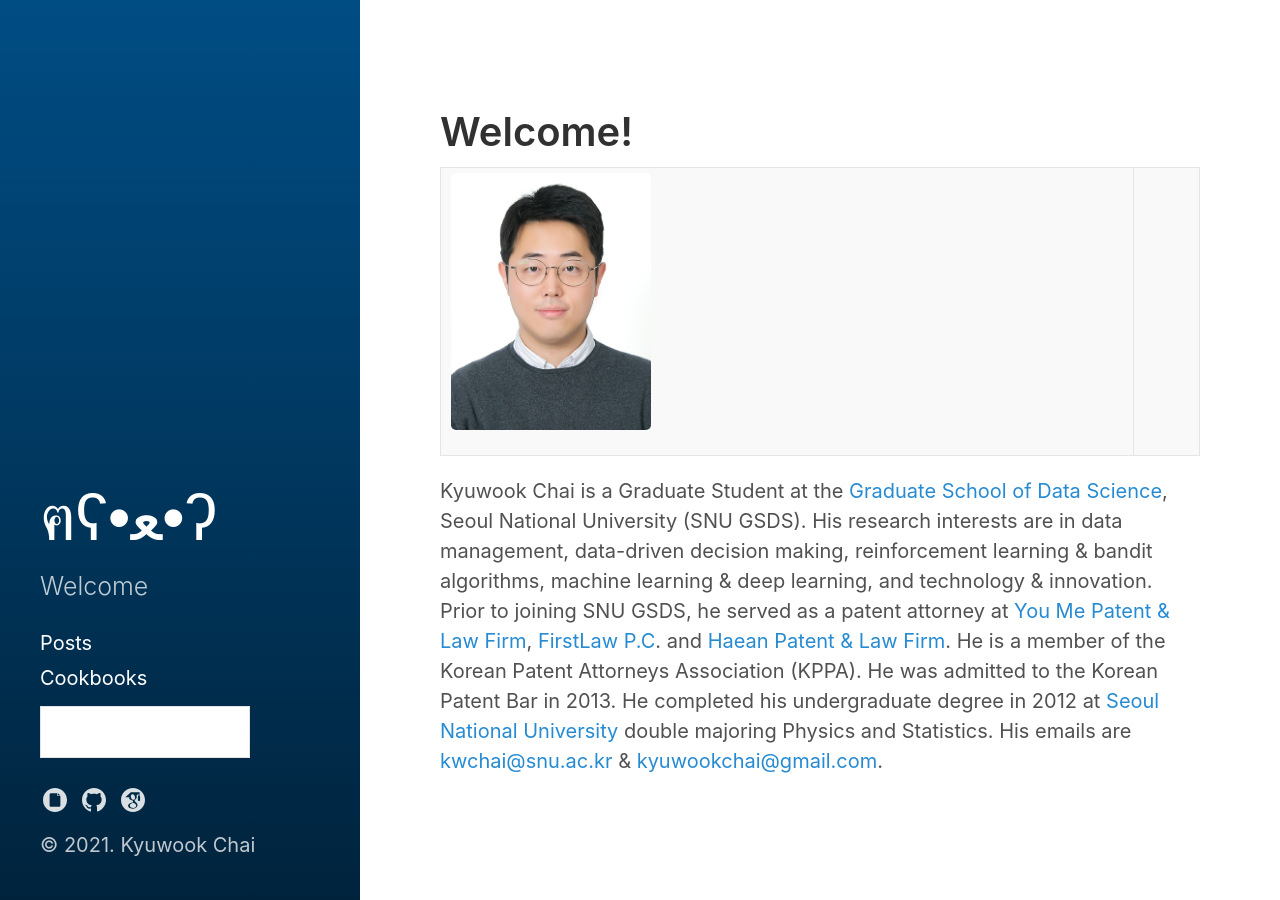
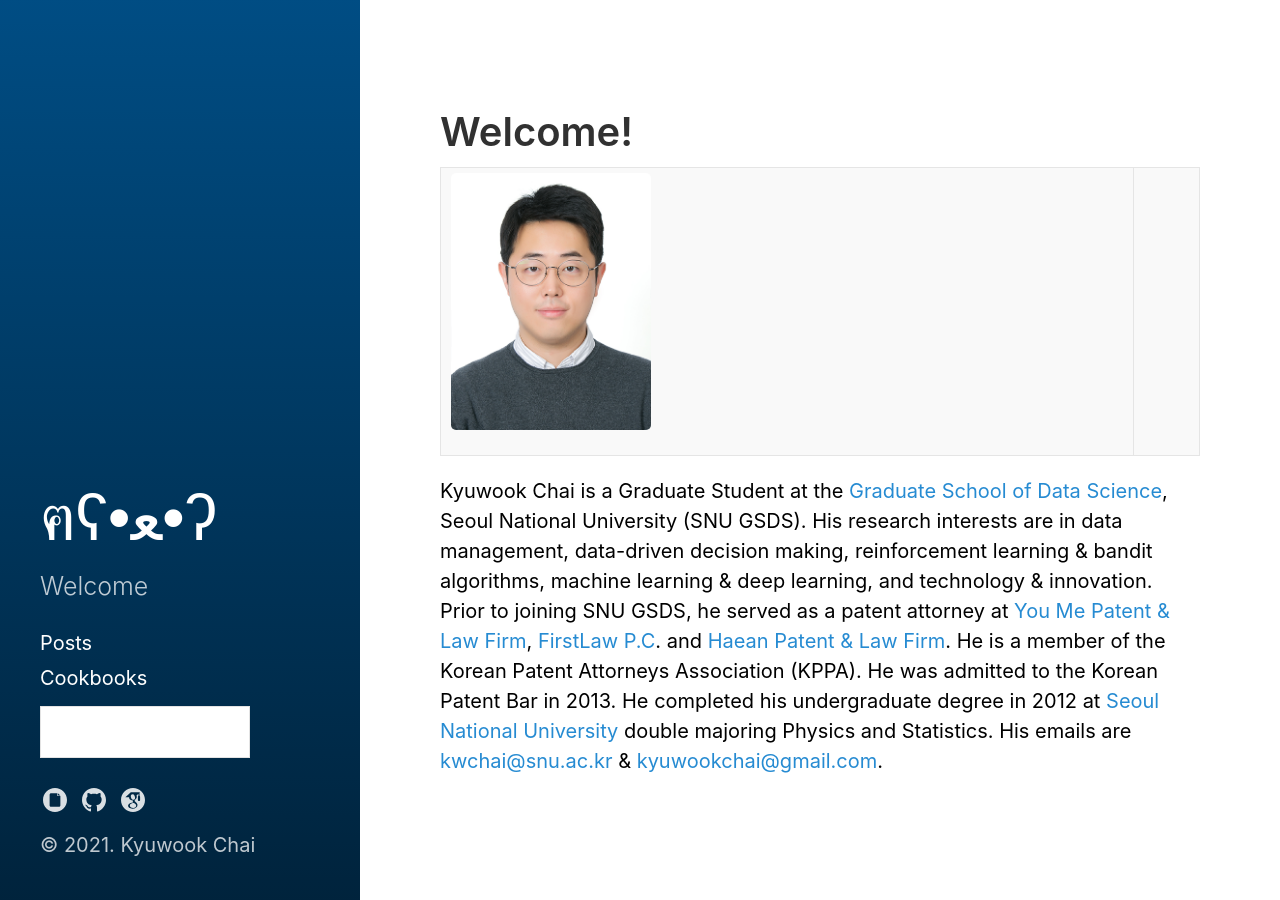
Before and after one commit to DurianFarmer/DurianFarmer.github.io, a Jekyll site: the page built from index.md, in a window 1280 px wide. Built offline with Jekyll 4.4.1, drawn with Linux system fonts in a browser that asks for light colours; nearby versions of some CDN libraries.

Commit message:
211209-3

```diff
--- a/_layouts/default.html
+++ b/_layouts/default.html
@@ -7,7 +7,7 @@
 
     {% include sidebar.html %}
 
-    <main class="container" style="background-color: white">
+    <main class="container" style="background: white; color: black">
       {{ content }}
     </main>
 
```
